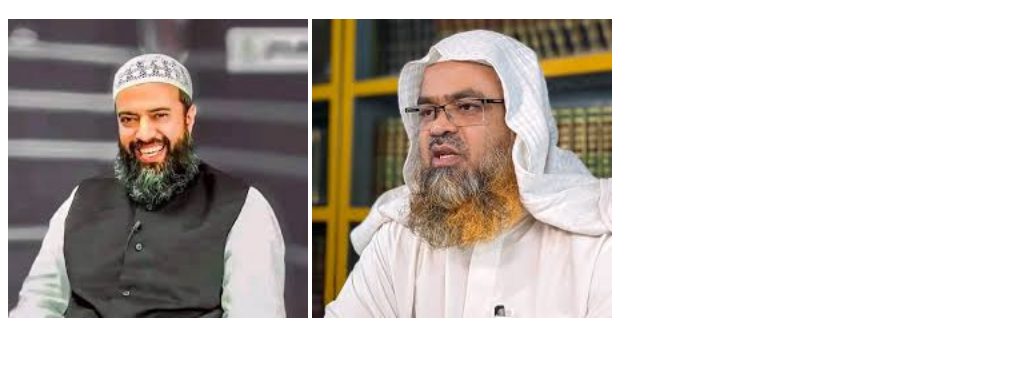
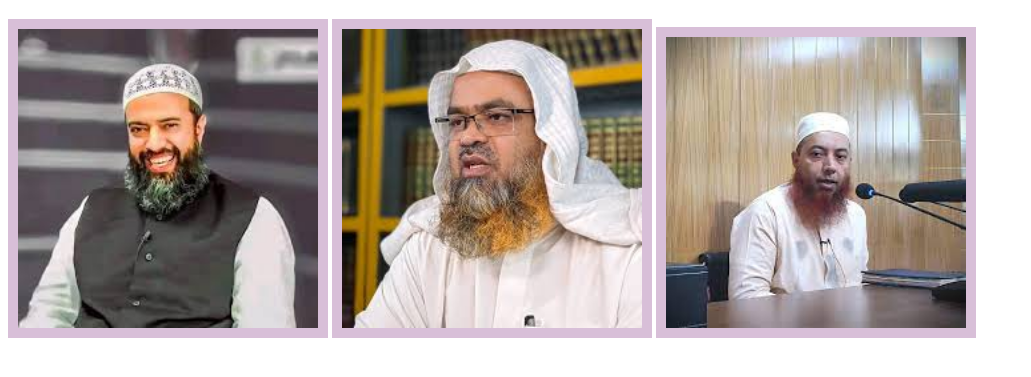
Before and after one commit to ArnobAhmed99/my-shelly-coop-repo, a plain HTML site: page index.html in a window 1280 px wide. Shown: the part 61-438 px from the top of the page, without its empty margins (0-1031 px from the left). Drawn offline with Linux system fonts and the light colour scheme.

Commit message:
added one pictures

```diff
--- a/index.html
+++ b/index.html
@@ -10,5 +10,6 @@
     <h1>Our Scholars</h1>
     <img src="Images/images (1).jpeg" alt="">
     <img src="Images/images.jpeg" alt="">
+    <img src="Images/images (2).jpeg" alt="">
 </body>
 </html>
--- a/styles/sliders.css
+++ b/styles/sliders.css
@@ -1,3 +1,4 @@
 img{
     width:300px;
+    border: 10px solid thistle;
 }
```
